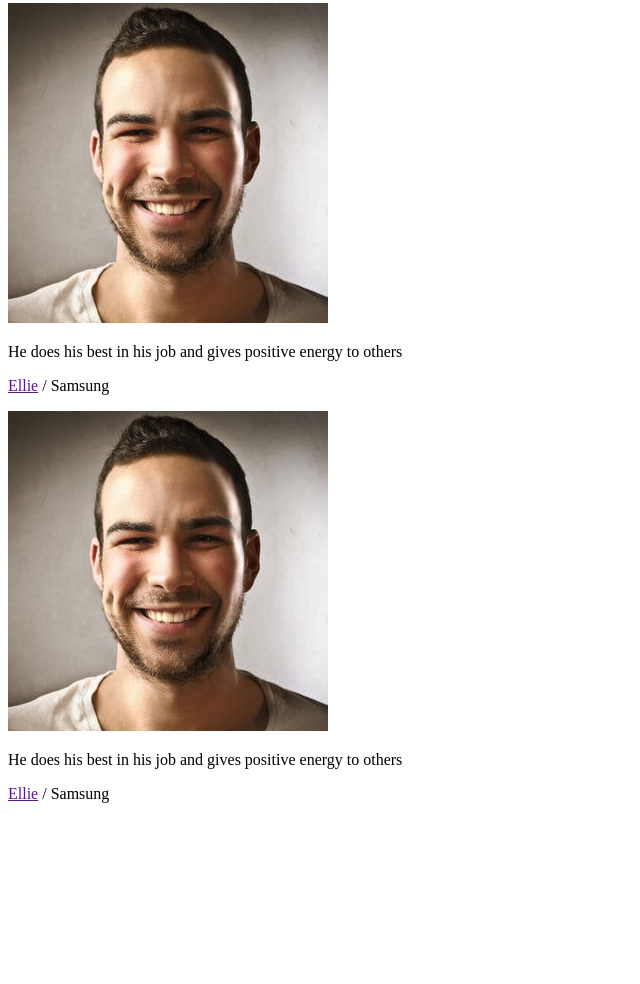
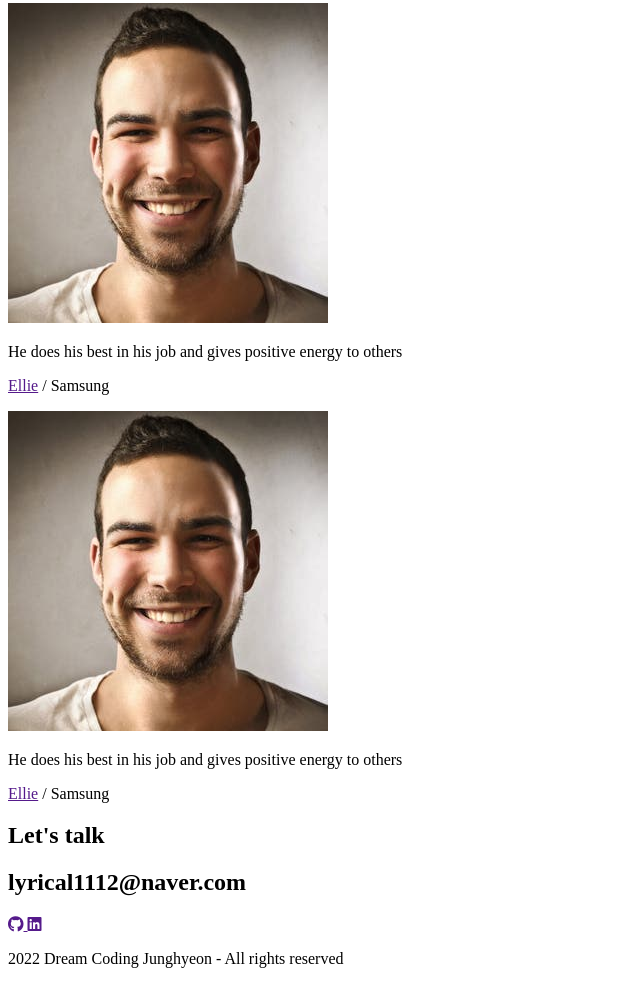
Before and after one commit to lyrical1112/Dream_portfolio, a plain HTML site: page index.html in a window 1280 px wide. Shown: the part 5641-6625 px from the top of the page, without its empty margins (0-640 px from the left). Before the commit the page ends 6460 px from the top, so only its background shows below. Drawn offline with Linux system fonts and the light colour scheme.

Commit message:
HTMl:Contact
HTMl:Contact

```diff
--- a/index.html
+++ b/index.html
@@ -188,7 +188,7 @@
             <button class="category__btn">Mobile<span class="category__count">2</span></button>
         </div>
         <div class="work__project">
-            <a href="" class="project" target="blank">
+            <a href="" class="project" target="_blank">
                 <img src="img/projects/project1.png" alt="" class="project__img">
                 <div class="project__description">
                     <h3></h3>
@@ -268,6 +268,18 @@
         </div>
     </section>
     <!-- Contact -->
-    <section id="contact"></section>
+    <section id="contact">
+        <h1 class="contact__title">Let's talk</h1>
+        <h2 class="contact__email">lyrical1112@naver.com</h2>
+        <div class="contact__links">
+            <a href="" target="_blank">
+                <i class="fab fa-github"></i>
+            </a>
+            <a href="" target="_blank">
+                <i class="fa fa-linkedin-square"></i>
+            </a>
+        </div>
+        <p class="contact__rights">2022 Dream Coding Junghyeon - All rights reserved</p>
+    </section>
 </body>
 </html>
```
